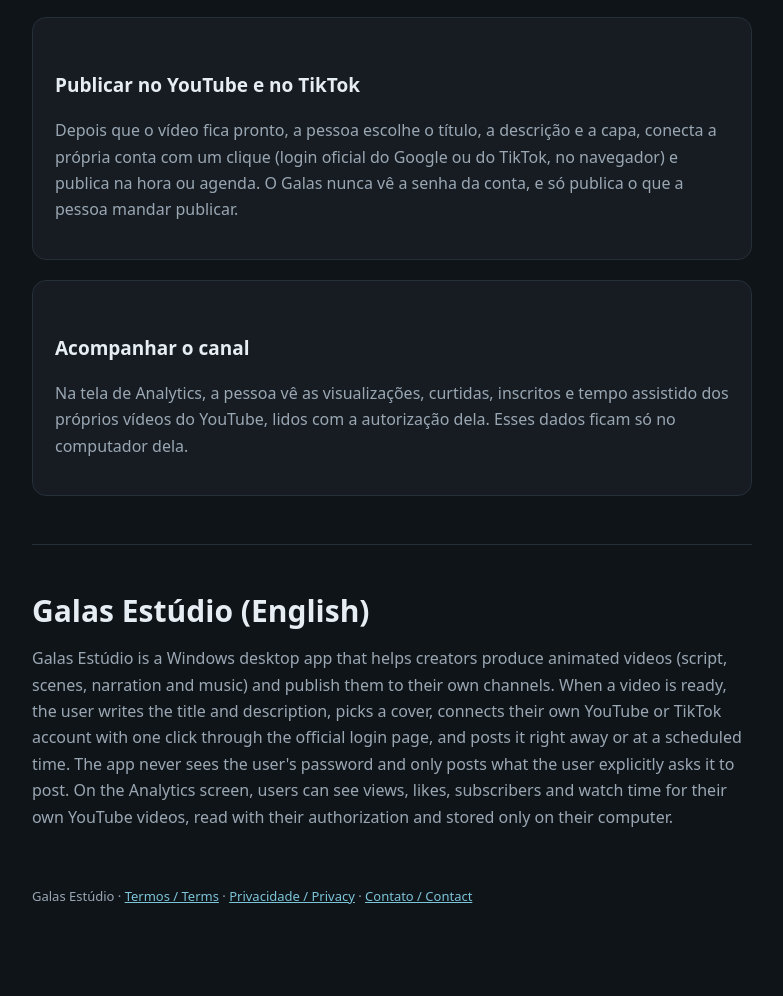
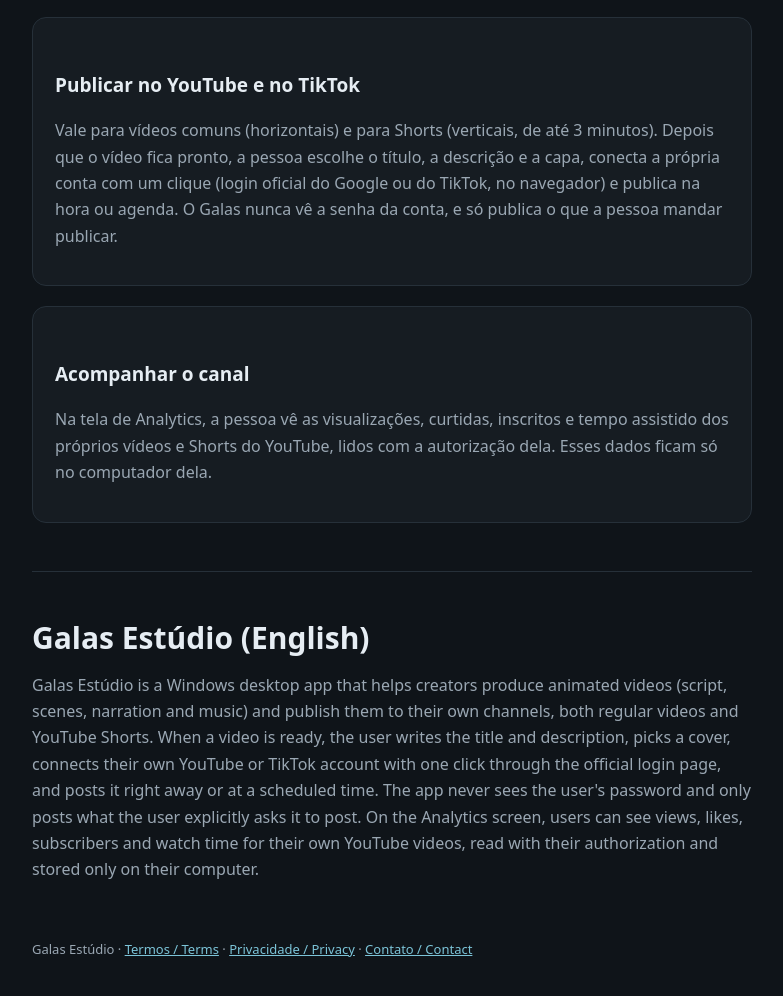
Before and after one commit to GaussNoob/galas-estudio-atualizacoes, a plain HTML site: page docs/index.html in a window 1280 px wide. Shown: the part 272-1268 px from the top of the page, without its empty margins (248-1031 px from the left). Drawn offline with Linux system fonts and the light colour scheme.

Commit message:
Site: index cita YouTube Shorts

```diff
--- a/docs/index.html
+++ b/docs/index.html
@@ -18,17 +18,17 @@
 
   <div class="cartao">
     <h2>Publicar no YouTube e no TikTok</h2>
-    <p>Depois que o vídeo fica pronto, a pessoa escolhe o título, a descrição e a capa, conecta a própria conta com um clique (login oficial do Google ou do TikTok, no navegador) e publica na hora ou agenda. O Galas nunca vê a senha da conta, e só publica o que a pessoa mandar publicar.</p>
+    <p>Vale para vídeos comuns (horizontais) e para Shorts (verticais, de até 3 minutos). Depois que o vídeo fica pronto, a pessoa escolhe o título, a descrição e a capa, conecta a própria conta com um clique (login oficial do Google ou do TikTok, no navegador) e publica na hora ou agenda. O Galas nunca vê a senha da conta, e só publica o que a pessoa mandar publicar.</p>
   </div>
 
   <div class="cartao">
     <h2>Acompanhar o canal</h2>
-    <p>Na tela de Analytics, a pessoa vê as visualizações, curtidas, inscritos e tempo assistido dos próprios vídeos do YouTube, lidos com a autorização dela. Esses dados ficam só no computador dela.</p>
+    <p>Na tela de Analytics, a pessoa vê as visualizações, curtidas, inscritos e tempo assistido dos próprios vídeos e Shorts do YouTube, lidos com a autorização dela. Esses dados ficam só no computador dela.</p>
   </div>
 
   <hr>
   <h1 lang="en">Galas Estúdio (English)</h1>
-  <p lang="en">Galas Estúdio is a Windows desktop app that helps creators produce animated videos (script, scenes, narration and music) and publish them to their own channels. When a video is ready, the user writes the title and description, picks a cover, connects their own YouTube or TikTok account with one click through the official login page, and posts it right away or at a scheduled time. The app never sees the user's password and only posts what the user explicitly asks it to post. On the Analytics screen, users can see views, likes, subscribers and watch time for their own YouTube videos, read with their authorization and stored only on their computer.</p>
+  <p lang="en">Galas Estúdio is a Windows desktop app that helps creators produce animated videos (script, scenes, narration and music) and publish them to their own channels, both regular videos and YouTube Shorts. When a video is ready, the user writes the title and description, picks a cover, connects their own YouTube or TikTok account with one click through the official login page, and posts it right away or at a scheduled time. The app never sees the user's password and only posts what the user explicitly asks it to post. On the Analytics screen, users can see views, likes, subscribers and watch time for their own YouTube videos, read with their authorization and stored only on their computer.</p>
 
   <footer>Galas Estúdio · <a href="termos.html">Termos / Terms</a> · <a href="privacidade.html">Privacidade / Privacy</a> · <a href="https://github.com/GaussNoob/galas-estudio-atualizacoes/issues">Contato / Contact</a></footer>
 </main>
```
